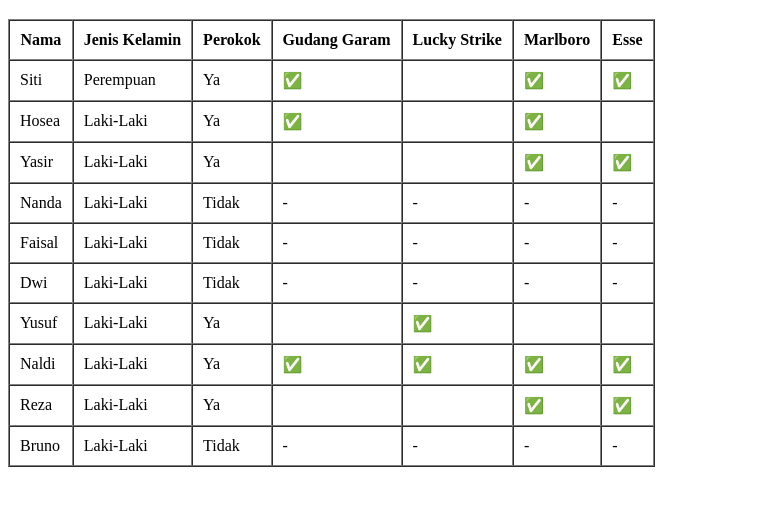
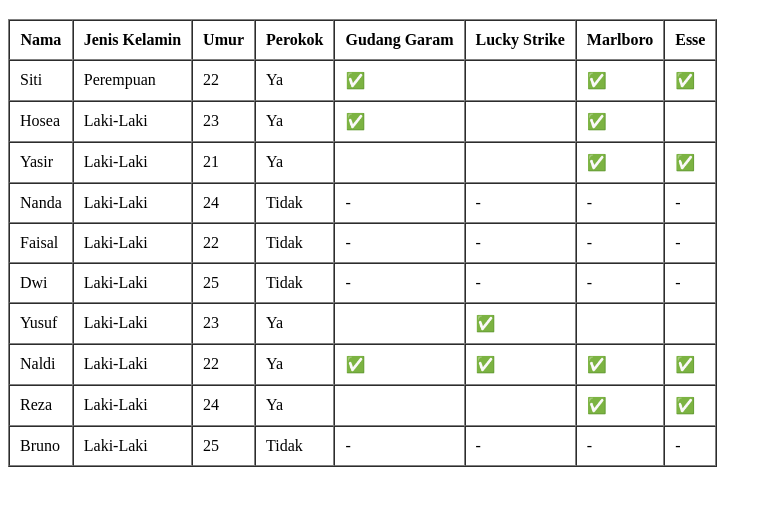
Before and after one commit to HN721/fgo24-html-formsurvey, a website: page pages/hasilSurvery.html in a window 1280 px wide. Shown: the part 61-566 px from the top of the page, without its empty margins (0-772 px from the left). Drawn offline with Linux system fonts and the light colour scheme.

Commit message:
feat: create table hasil survey to show answer what user input

```diff
--- a/pages/hasilSurvery.html
+++ b/pages/hasilSurvery.html
@@ -12,6 +12,7 @@
             <tr>
                 <th>Nama</th>
                 <th>Jenis Kelamin</th>
+                <th>Umur</th>
                 <th>Perokok</th>
                 <th>Gudang Garam</th>
                 <th>Lucky Strike</th>
@@ -23,6 +24,7 @@
             <tr>
                 <td>Siti</td>
                 <td>Perempuan</td>
+                <td>22</td>
                 <td>Ya</td>
                 <td>✅</td>
                 <td></td>
@@ -32,6 +34,7 @@
             <tr>
                 <td>Hosea</td>
                 <td>Laki-Laki</td>
+                <td>23</td>
                 <td>Ya</td>
                 <td>✅</td>
                 <td></td>
@@ -41,6 +44,7 @@
             <tr>
                 <td>Yasir</td>
                 <td>Laki-Laki</td>
+                <td>21</td>
                 <td>Ya</td>
                 <td></td>
                 <td></td>
@@ -50,6 +54,7 @@
             <tr>
                 <td>Nanda</td>
                 <td>Laki-Laki</td>
+                <td>24</td>
                 <td>Tidak</td>
                 <td>-</td>
                 <td>-</td>
@@ -59,6 +64,7 @@
             <tr>
                 <td>Faisal</td>
                 <td>Laki-Laki</td>
+                <td>22</td>
                 <td>Tidak</td>
                 <td>-</td>
                 <td>-</td>
@@ -68,6 +74,7 @@
             <tr>
                 <td>Dwi</td>
                 <td>Laki-Laki</td>
+                <td>25</td>
                 <td>Tidak</td>
                 <td>-</td>
                 <td>-</td>
@@ -77,6 +84,7 @@
             <tr>
                 <td>Yusuf</td>
                 <td>Laki-Laki</td>
+                <td>23</td>
                 <td>Ya</td>
                 <td></td>
                 <td>✅</td>
@@ -86,6 +94,7 @@
             <tr>
                 <td>Naldi</td>
                 <td>Laki-Laki</td>
+                <td>22</td>
                 <td>Ya</td>
                 <td>✅</td>
                 <td>✅</td>
@@ -95,6 +104,7 @@
             <tr>
                 <td>Reza</td>
                 <td>Laki-Laki</td>
+                <td>24</td>
                 <td>Ya</td>
                 <td></td>
                 <td></td>
@@ -104,6 +114,7 @@
             <tr>
                 <td>Bruno</td>
                 <td>Laki-Laki</td>
+                <td>25</td>
                 <td>Tidak</td>
                 <td>-</td>
                 <td>-</td>
```
